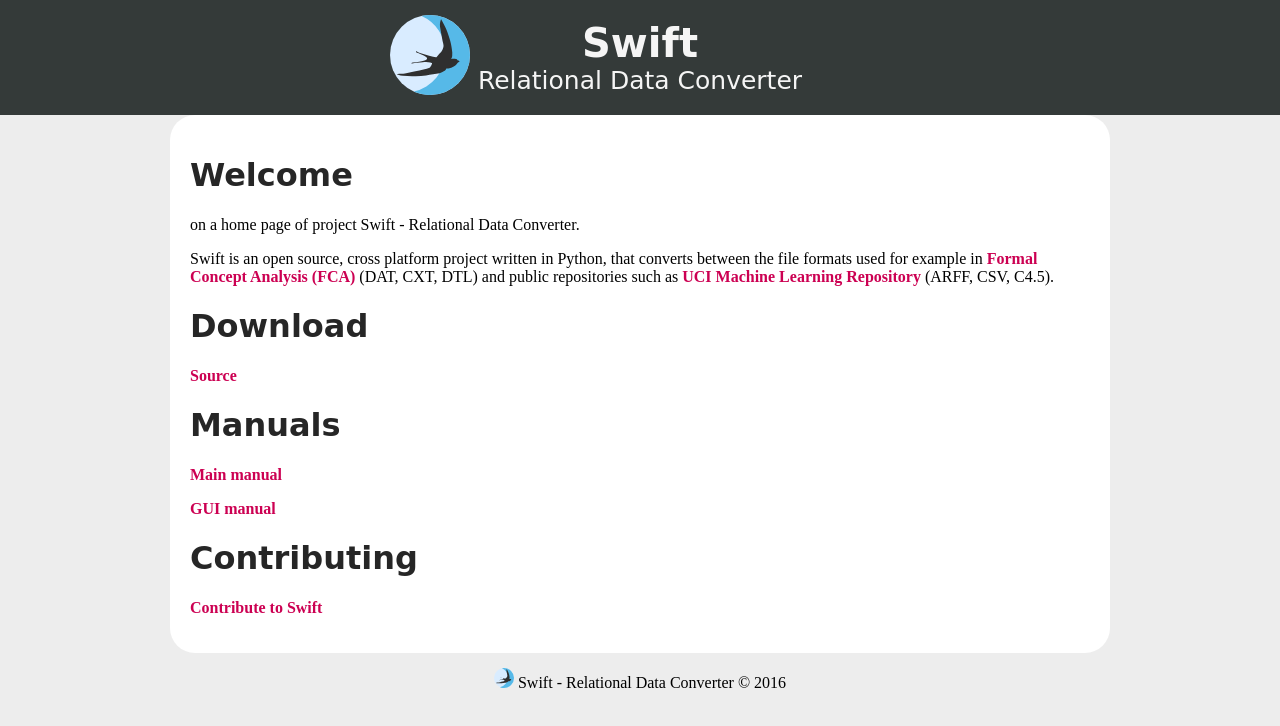
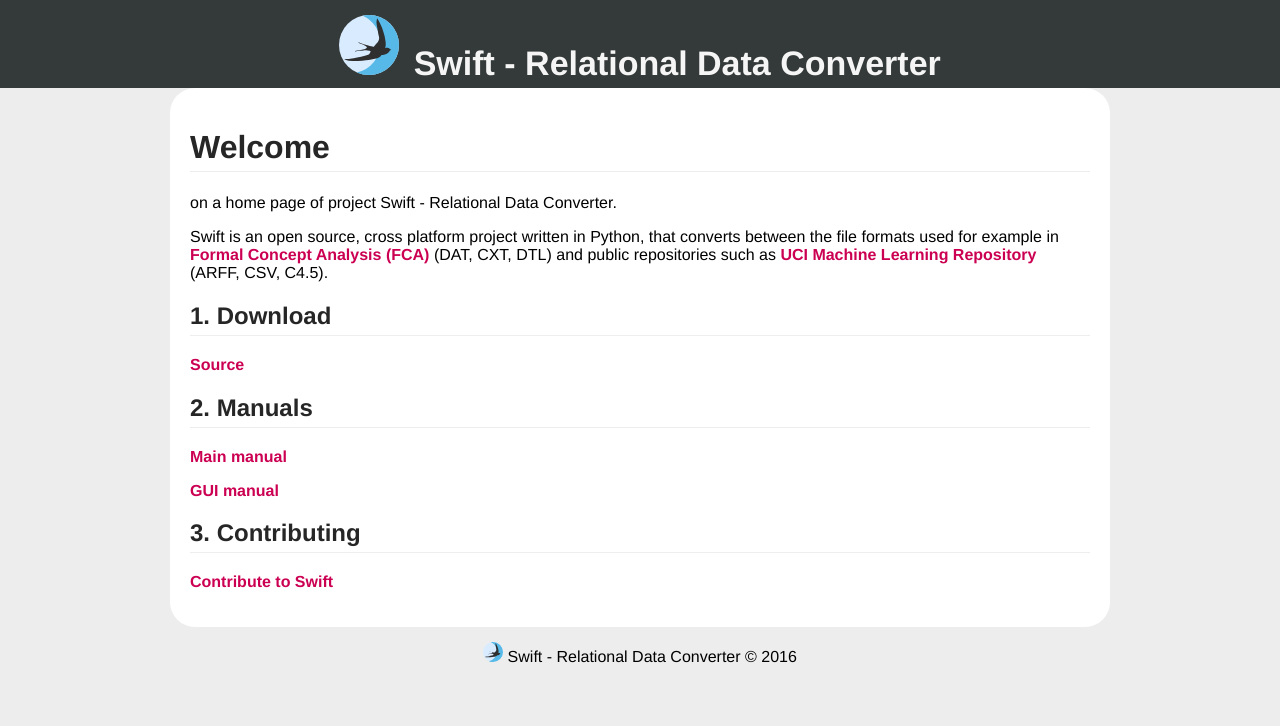
Before and after one commit to gnovis/swift, a plain HTML site: page index.html in a window 1280 px wide. Drawn offline with Linux system fonts and the light colour scheme.

Commit message:
remove bugs in html

```diff
--- a/index.html
+++ b/index.html
@@ -3,7 +3,7 @@
 <head>
 	<meta charset="utf-8">
 	<title>Swift</title>
-	<link rel="shortcut icon" href='./img/swift_icon.svg'>
+	<link rel="shortcut icon" href='./img/swift_icon.ico'>
 	<link rel="stylesheet" href="./style.css" type="text/css"/>
 </head>
 
@@ -11,9 +11,8 @@
 
 <div id="header">
 	<div id="header_content">
-		<div>Swift</div>
-		<div class="sub_header">Relational Data Converter</div>
 		<a href="index.html"><img id="icon"src="./img/swift_icon.svg"></a>
+		<span>Swift - Relational Data Converter</span>
 	</div>
 </div>
 
@@ -21,12 +20,12 @@
 	<h1>Welcome</h1>
 	on a home page of project Swift - Relational Data Converter.
 	<p>Swift is an open source, cross platform project written in Python, that converts between the file formats used for example in <a href="https://en.wikipedia.org/wiki/Formal_concept_analysis">Formal Concept Analysis (FCA)</a> (DAT, CXT, DTL) and public repositories such as <a href="http://archive.ics.uci.edu/ml/">UCI Machine Learning Repository</a> (ARFF, CSV, C4.5).</p>
-	<h1>Download</h1>
+	<h2>Download</h2>
 	<p><a href="https://github.com/gnovis/swift/zipball/master/">Source</a></p>
-	<h1>Manuals</h1>
+	<h2>Manuals</h2>
 	<p><a href="manual.html">Main manual</a></p>
 	<p><a href="guimanual.html">GUI manual</a></p>
-	<h1>Contributing</h1>
+	<h2>Contributing</h2>
 	<p><a href="https://github.com/gnovis/swift">Contribute to Swift</a></p>
 </div>
 
--- a/style.css
+++ b/style.css
@@ -11,13 +11,6 @@ img{
 
 #footer{
 	padding:15px
-}
-
-#icon{
-	width: 80px;
-	float: left;
-	margin-left: 200px;
-	margin-top: -80px;
 }
 
 div#header {
@@ -46,9 +39,9 @@ code{
 }
 h1, h2, h3, h4, h5 {
 	color:#262626;
-	font-family:"DejaVu Sans";}
+}
 
-h2 {
+h1, h2 {
 	border-bottom: 1px solid #eee;
 	padding-bottom: 5px;
 }
@@ -58,6 +51,10 @@ a {
 	color: #cc0052;
 	font-weight: bold;
 	text-decoration: none;
+	outline: 0;
+}
+a:hover{
+	color: #800033;
 }
 dd {margin-bottom: 10px}
 ul {margin-bottom: 10px}
@@ -67,6 +64,7 @@ body {
 	margin: 0 !important;
 	padding: 0 !important;
 	background-color: #ededed;
+	font-family:"Helvetica Neue", Helvetica, "Segoe UI", Arial, freesans, sans-serif, "Apple Color Emoji", "Segoe UI Emoji", "Segoe UI Symbol";
 }
 h1 {counter-reset: subsection;}
 h2 {counter-reset :subsubsection}
@@ -87,16 +85,15 @@ h4:before {
 }
 #header_content{
 	width: 900px;
-	font-family:"DejaVu Sans";
 	margin: 0 auto;
-	text-align: center;
-	padding: 20px;
-	font-size: 40px;
+	font-size: 34px;
 	font-weight: bold;
 	color: whitesmoke;
+	padding-top:15px;
+	padding-bottom:5px;
 }
 
-.sub_header{
-	font-weight:normal;
-	font-size:25px;
+#icon{
+	width: 60px;
+	margin-right:5px;
 }
```
Also changed, not shown: guimanual.html (+2 -3 lines), manual.html (+2 -3 lines), img/swift_icon.ico (added).
